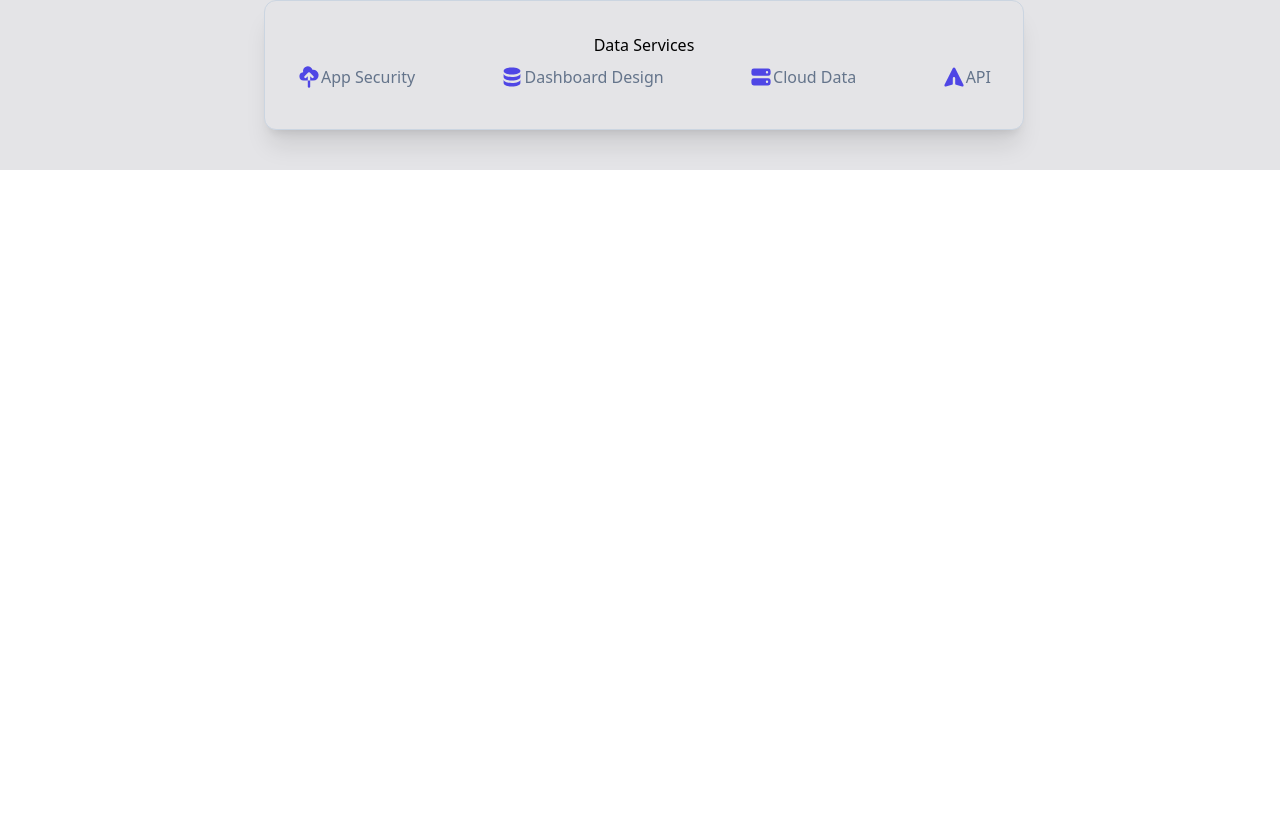
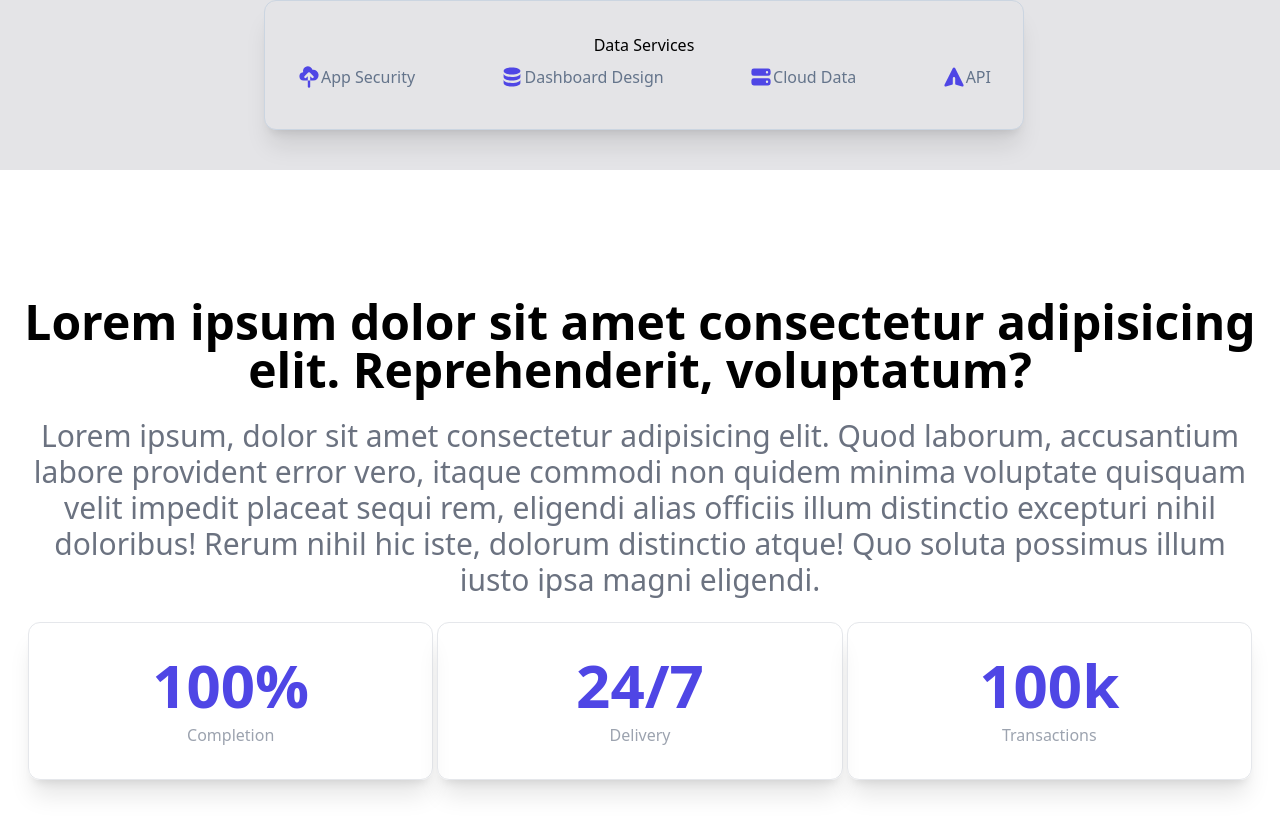
Before and after one commit to Abby1129/dayone, a React (Create React App) app: page / in a window 1280 px wide. Shown: the part 630-1464 px from the top of the page. Before the commit the page ends 800 px from the top, so only its background shows below. Built offline with nearby package versions, Linux system fonts and the light colour scheme.

Commit message:
Add about component

```diff
--- a/src/App.js
+++ b/src/App.js
@@ -1,11 +1,13 @@
 import Navbar from "./components/Navbar";
 import Hero from "./components/Hero";
+import About from "./components/About";
 
 function App() {
   return (
     <>
       <Navbar />
       <Hero />
+      <About />
     </>
   );
 }
--- /dev/null
+++ b/src/components/About.jsx
@@ -0,0 +1,41 @@
+import React from "react";
+
+const About = () => {
+  return (
+    <div className="w-full my-32">
+      <div className="max-w-[1240px] mx-auto">
+        <div className="text-center">
+          <h2 className="text-5xl font-bold">
+            Lorem ipsum dolor sit amet consectetur adipisicing elit.
+            Reprehenderit, voluptatum?
+          </h2>
+          <p className="text-3xl py-6 text-gray-500">
+            Lorem ipsum, dolor sit amet consectetur adipisicing elit. Quod
+            laborum, accusantium labore provident error vero, itaque commodi non
+            quidem minima voluptate quisquam velit impedit placeat sequi rem,
+            eligendi alias officiis illum distinctio excepturi nihil doloribus!
+            Rerum nihil hic iste, dolorum distinctio atque! Quo soluta possimus
+            illum iusto ipsa magni eligendi.
+          </p>
+        </div>
+
+        <div className="grid md:grid-cols-3 gap-1 px-2 text-center">
+          <div className="border py-8 rounded-xl shadow-xl">
+            <p className="text-6xl font-bold text-indigo-600">100%</p>
+            <p className="text-gray-400 mt-2">Completion</p>
+          </div>
+          <div className="border py-8 rounded-xl shadow-xl">
+            <p className="text-6xl font-bold text-indigo-600">24/7</p>
+            <p className="text-gray-400 mt-2">Delivery</p>
+          </div>
+          <div className="border py-8 rounded-xl shadow-xl">
+            <p className="text-6xl font-bold text-indigo-600">100k</p>
+            <p className="text-gray-400 mt-2">Transactions</p>
+          </div>
+        </div>
+      </div>
+    </div>
+  );
+};
+
+export default About;
```
